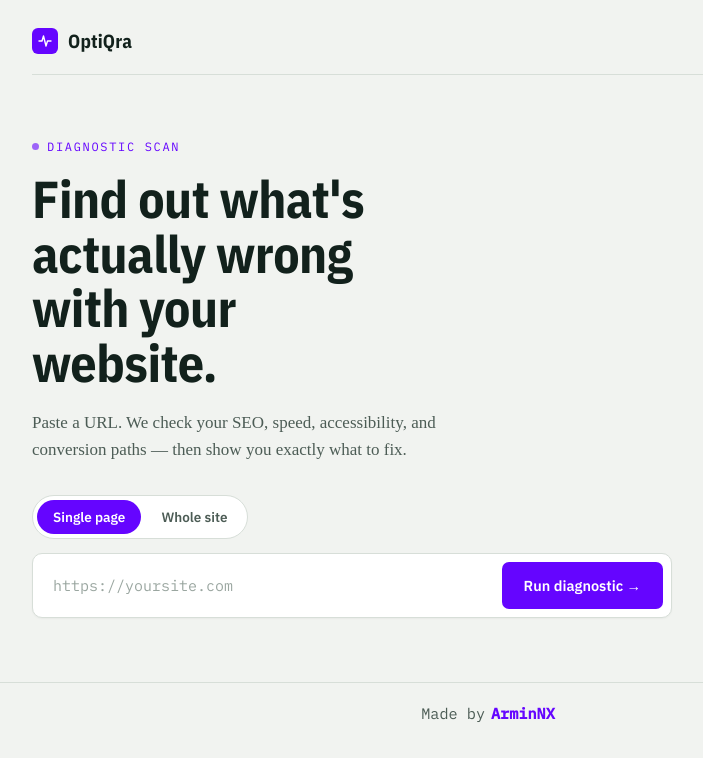
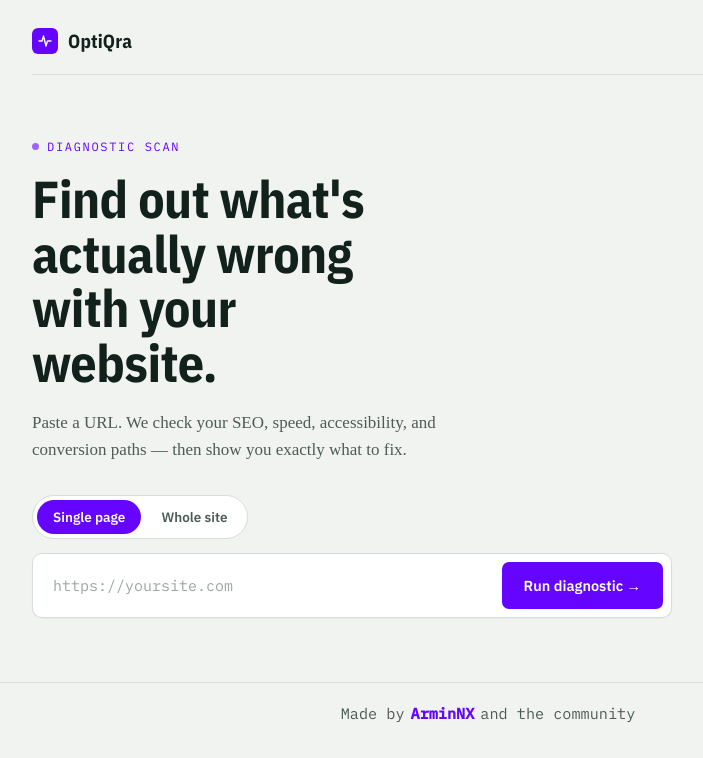
Before and after one commit to armin5872/OptiQra, a Next.js app: page / in a window 1280 px wide. Shown: the top 758 px of the page, without its empty margins (152-855 px from the left). Built offline with nearby package versions, Linux system fonts and the light colour scheme.

Commit message:
Add community acknowledgment in layout

```diff
--- a/src/app/layout.tsx
+++ b/src/app/layout.tsx
@@ -107,6 +107,7 @@ export default function RootLayout({
 					>
 						ArminNX
 					</a>
+					<span>and the community</span>
 				</footer>
 			</body>
 		</html>
```
